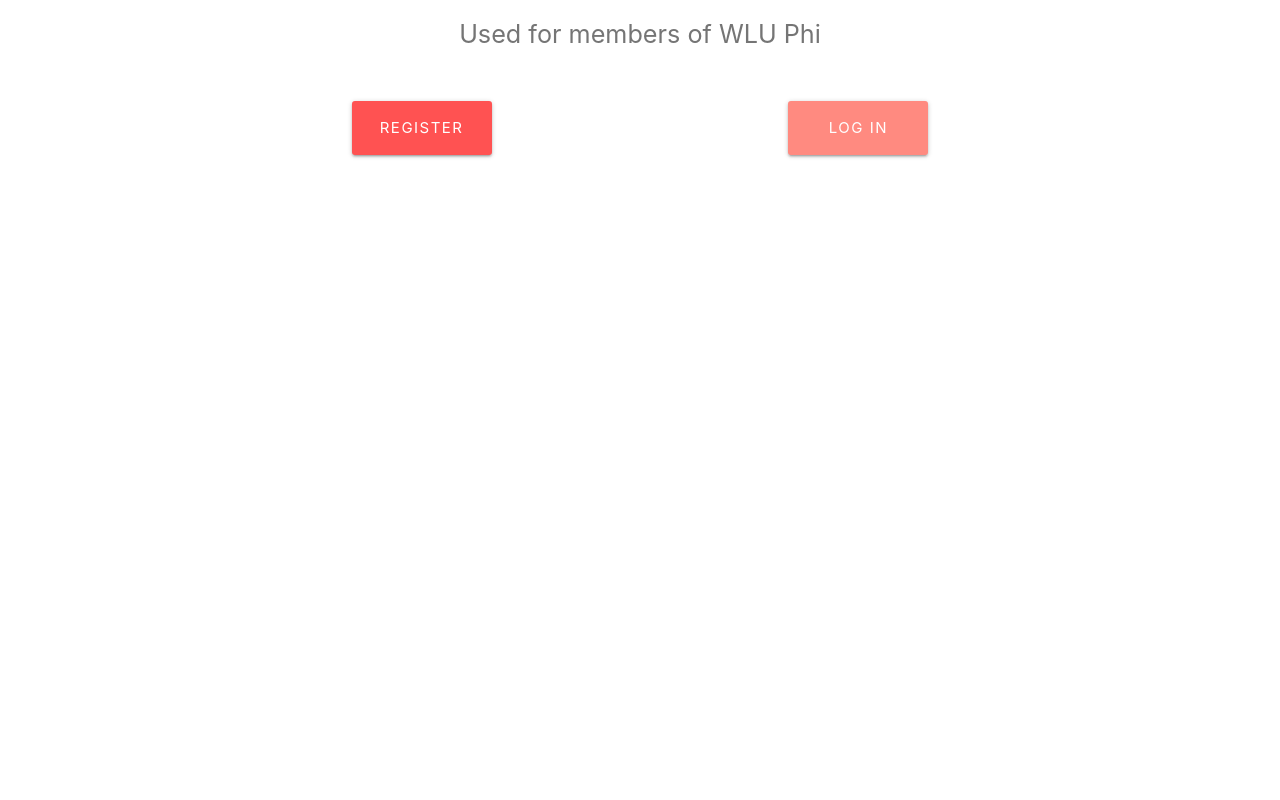
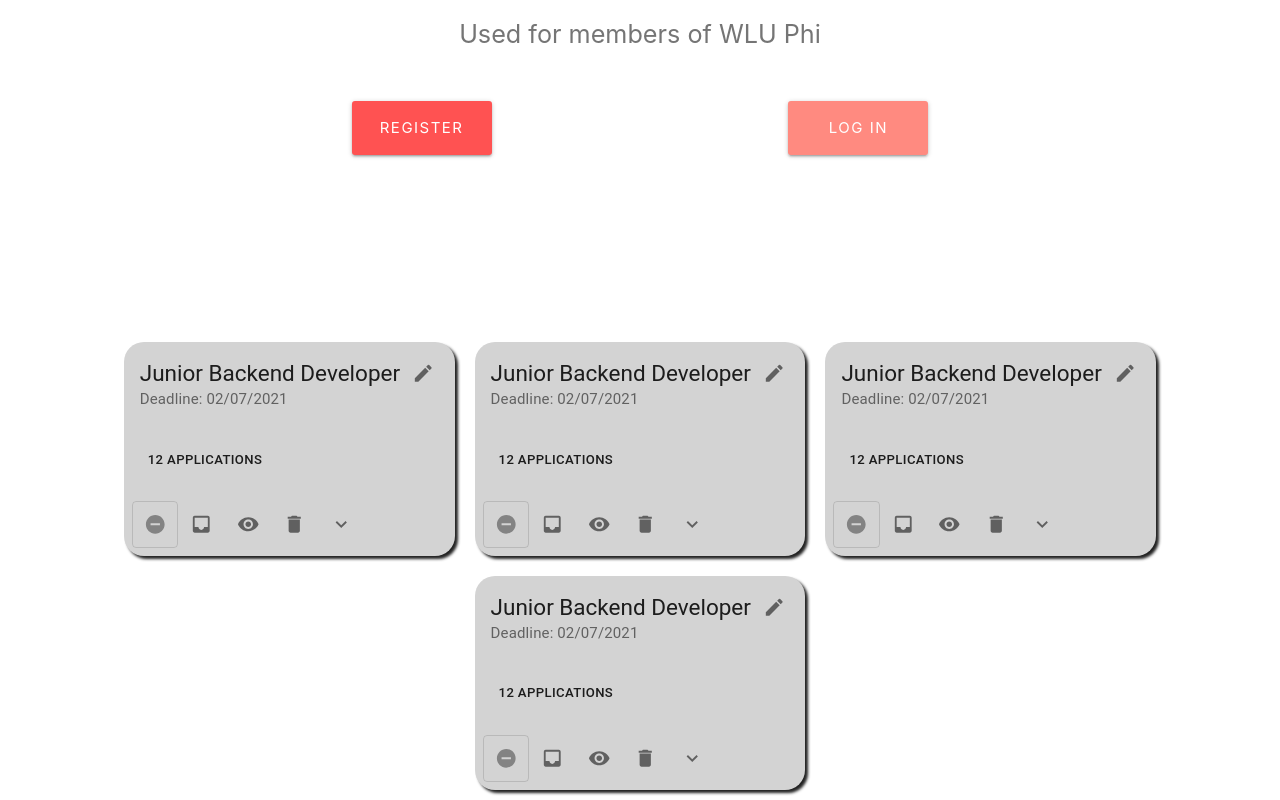
Before and after one commit to LaurierCS/PHI-InternalWebsite, a React (Create React App) app in the folder client/: page / in a window 1280 px wide. Shown: the part 348-1148 px from the top of the page. Before the commit the page ends 800 px from the top, so only its background shows below. Built offline with nearby package versions, Linux system fonts and the light colour scheme.

Commit message:
Added a grid layout, and edited Cards
- Create a Grid layout for the Card components. They are currently being displayed on the home page for testing.
- Migrated the CSS for the Card to card.css file

```diff
--- a/client/src/App.js
+++ b/client/src/App.js
@@ -15,6 +15,9 @@
 import Dashboard from "./components/dashboard/Dashboard";
 
 import "./App.css";
+//import JobPostingCard from "./components/layout/cards/card";
+import JobPostingGrid from "./components/layout/cards/cardGrid";
+
 
 // Check for token to keep user logged in
 if (localStorage.jwtToken) {
@@ -47,7 +50,9 @@
           <Switch>
             <PrivateRoute exact path="/dashboard" component={Dashboard} />
           </Switch>
+          <JobPostingGrid/>
         </div>
+
       </Router>
     </Provider>
   );
--- a/client/src/components/layout/cards/card.css
+++ b/client/src/components/layout/cards/card.css
@@ -0,0 +1,17 @@
+
+.MuiCard-root {
+    max-width: 400px;
+    border-radius: 20px;
+    box-shadow: 3px 3px 3px;
+    background-color: lightgrey;
+}
+
+.MuiCard-expand{
+    transform: rotate(0deg);
+    margin-left: auto;
+    transition-duration: 1s;
+}
+
+.MuiCard-expandOpen{
+    transform: rotate(180deg);
+}
--- a/client/src/components/layout/cards/card.js
+++ b/client/src/components/layout/cards/card.js
@@ -1,62 +1,31 @@
 import React from 'react';
-import { makeStyles } from '@material-ui/core/styles';
 import clsx from 'clsx';
-import Card from '@material-ui/core/Card';
-import CardHeader from '@material-ui/core/CardHeader';
-import CardContent from '@material-ui/core/CardContent';
-import CardActions from '@material-ui/core/CardActions';
-import Collapse from '@material-ui/core/Collapse';
-import IconButton from '@material-ui/core/IconButton';
-import Typography from '@material-ui/core/Typography';
-import ExpandMoreIcon from '@material-ui/icons/ExpandMore';
-import RemoveCircle from '@material-ui/icons/RemoveCircle';
+import { makeStyles, Card, CardHeader, CardContent, CardActions, Collapse, IconButton, Typography} from '@material-ui/core';
 import ToggleButton from '@material-ui/lab/ToggleButton';
-
-import {Inbox, Visibility, Delete, CheckCircle, Edit} from "@material-ui/icons";
+import {Inbox, Visibility, Delete, CheckCircle, Edit, ExpandMore, RemoveCircle} from "@material-ui/icons";
 import {Button} from "@material-ui/core";
+import './card.css'
 
 //** Requires Material-UI **
 //** under construction **
 
-const useStyles = makeStyles((theme) => ({
-    root: {
-        maxWidth: 400,
-        borderRadius: 20,
-        boxShadow: "5px 5px 3px",
-    },
-    expand: {
-        transform: 'rotate(0deg)',
-        marginLeft: 'auto',
-        transition: theme.transitions.create('transform', {
-            duration: theme.transitions.duration.shortest,
-        }),
-    },
-    expandOpen: {
-        transform: 'rotate(180deg)',
-    },
+function JobPostingCard() {
+    const [expanded, setExpanded] = React.useState(false); // default state is collapsed (not expanded)
+    const [published, setPublish] = React.useState(false); // default state is unpublished
 
-    publish: {
-        backgroundColor: "green",
-
-    },
-
-}));
-
-function JobPostingCard() {
-    const classes = useStyles();
-    const [expanded, setExpanded] = React.useState(false);
-    const [published, setPublish] = React.useState(false);
-
+    // supposed to handle the publish button toggle (not working rn)
     const handlePublishingClick = () => {
         setPublish(!published);
     };
 
+    // handles the card expanding
+    // TODO: expand button is not rotating when clicked
     const handleExpandClick = () => {
         setExpanded(!expanded);
     };
 
     return (
-        <Card className={classes.root}>
+        <Card class="MuiCard-root">
             <CardHeader
 
                 action={
@@ -68,16 +37,17 @@
                 subheader="Deadline: 02/07/2021"
             />
             <CardContent>
+
                 <Button>
                     12 Applications
                 </Button>
             </CardContent>
             <CardActions disableSpacing>
 
-                <ToggleButton
-                    className={clsx(classes.publish, {
+                <ToggleButton // Publish button
+                    /*className={clsx(classes.publish, {
                         [classes.publish]: published,
-                    })}
+                    })}*/
                     value="unpublished"
                     aria-label="publishing"
                     title={"Unpublished"}
@@ -95,17 +65,16 @@
                 <IconButton aria-label={"Delete"} title={"Delete Posting"}>
                     <Delete/>
                 </IconButton>
-
-
-                <IconButton
-                    className={clsx(classes.expand, {
-                        [classes.expandOpen]: expanded,
+                <IconButton // expand button
+                    className={clsx(
+                        class{"MuiCard-expand"}, {
+                        [class{"MuiCard-expandOpen"}]: expanded,
                     })}
                     onClick={handleExpandClick}
                     aria-expanded={expanded}
                     aria-label="show more"
                 >
-                    <ExpandMoreIcon />
+                    <ExpandMore />
                 </IconButton>
             </CardActions>
             <Collapse in={expanded} timeout="auto" unmountOnExit>
--- /dev/null
+++ b/client/src/components/layout/cards/cardGrid.css
@@ -0,0 +1,10 @@
+
+
+.MuiGrid-container{
+    justify-content: center;
+    margin: auto;
+}
+
+.MuiGrid-item {
+    padding: 10px;
+}
--- /dev/null
+++ b/client/src/components/layout/cards/cardGrid.js
@@ -0,0 +1,34 @@
+import React from 'react';
+import { Grid } from "@material-ui/core";
+
+import './cardGrid.css';
+import JobPostingCard from "./card";
+
+
+// aligns cards in a grid
+// currently filled with temp cards
+function JobPostingGrid(){
+
+
+    return (
+            <Grid container class={"MuiGrid-container"}>
+                <Grid item class={"MuiGrid-item"}>
+                    <JobPostingCard/>
+                </Grid>
+                <Grid item class={"MuiGrid-item"}>
+                    <JobPostingCard/>
+                </Grid>
+                <Grid item class={"MuiGrid-item"}>
+                    <JobPostingCard/>
+                </Grid>
+                <Grid item class={"MuiGrid-item"}>
+                    <JobPostingCard/>
+                </Grid>
+
+            </Grid>
+
+
+    );
+
+}
+ export default JobPostingGrid;
```
Also changed, not shown: client/package.json (+6 -2 lines), 1 other file (tests, documents, lock files or other folders).
